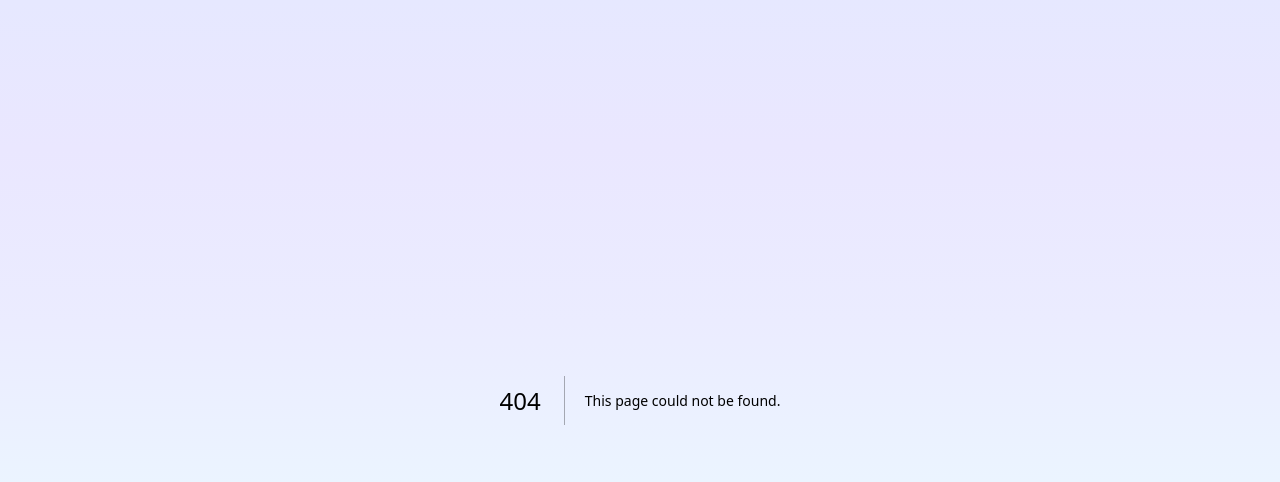
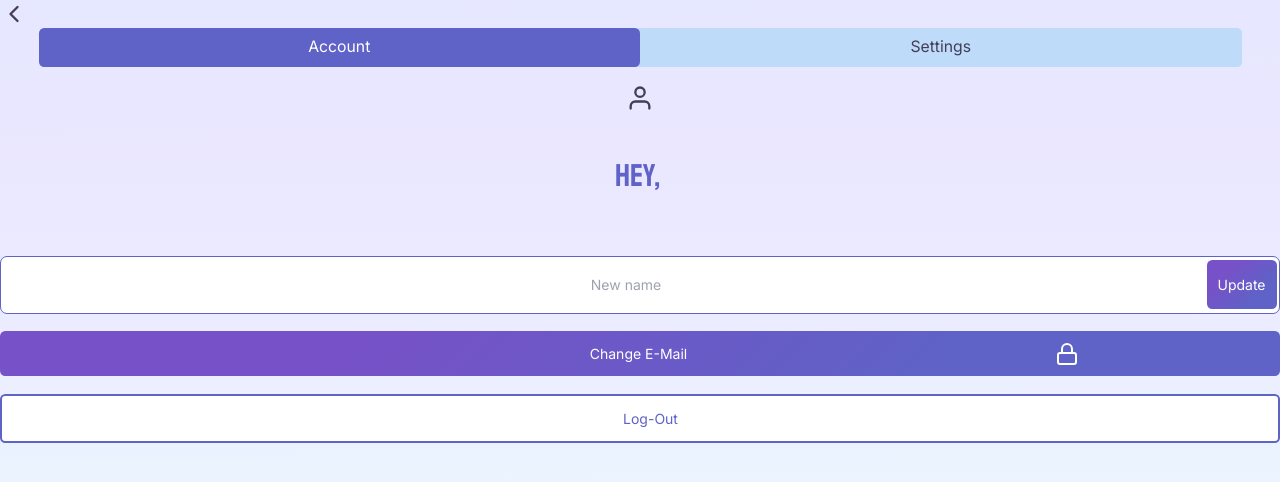
Before and after one commit to devhausleipzigacademy/camp8-final-project, a Next.js app: page /account in a window 1280 px wide. Before the commit this address had no page. Shown: the top 482 px of the page. Built offline with nearby package versions, Linux system fonts and the light colour scheme; no server answers; the database is empty; sample sign-in values are in the browser's storage.

Commit message:
Routing changed to account

```diff
--- a/src/pages/accountAndSettings/account.tsx
+++ b/src/pages/account/account.tsx
@@ -36,7 +36,7 @@ export default function AccountView({ user }: SettingsProps) {
   };
   const router = useRouter();
   const redirect = () => {
-    router.push("/accountAndSettings/changeEmail");
+    router.push("/account/changeEmail");
   };
 
   async function updateName() {
--- a/src/pages/accountAndSettings/changeEmail.tsx
+++ b/src/pages/account/changeEmail.tsx
@@ -31,7 +31,7 @@ export default function Settings(props: ButtonProps) {
       </Head>
       <div className="px-8 flex flex-col">
         <header className="w-full flex items-center h-10 pt-8">
-          <Link href="/accountAndSettings">
+          <Link href="/account">
             <FiChevronLeft size={28} />
           </Link>
         </header>
--- a/src/pages/accountAndSettings/index.tsx
+++ b/src/pages/account/index.tsx
@@ -72,11 +72,11 @@ export default function AccountAndSettings({ user }: AccountAndSettingsProps) {
         >
           <Tab.List className="flex rounded-md bg-secondary-default text-lg mx-11 ">
             {optionLabels.map((label, index) => (
-              <Tab className=" flex " key={index}>
+              <Tab className=" flex w-full" key={index}>
                 {({ selected }) => (
                   <label
                     className={clsx(
-                      "rounded-md h-11 flex items-center justify-center",
+                      "w-full rounded-md h-11 flex items-center justify-center",
                       selected
                         ? "bg-primary-default-Solid text-text-white "
                         : "bg-secondary-default text-text-typo"
```
Also changed, not shown: src/pages/account/settings.tsx (renamed from src/pages/accountAndSettings/settings.tsx).
